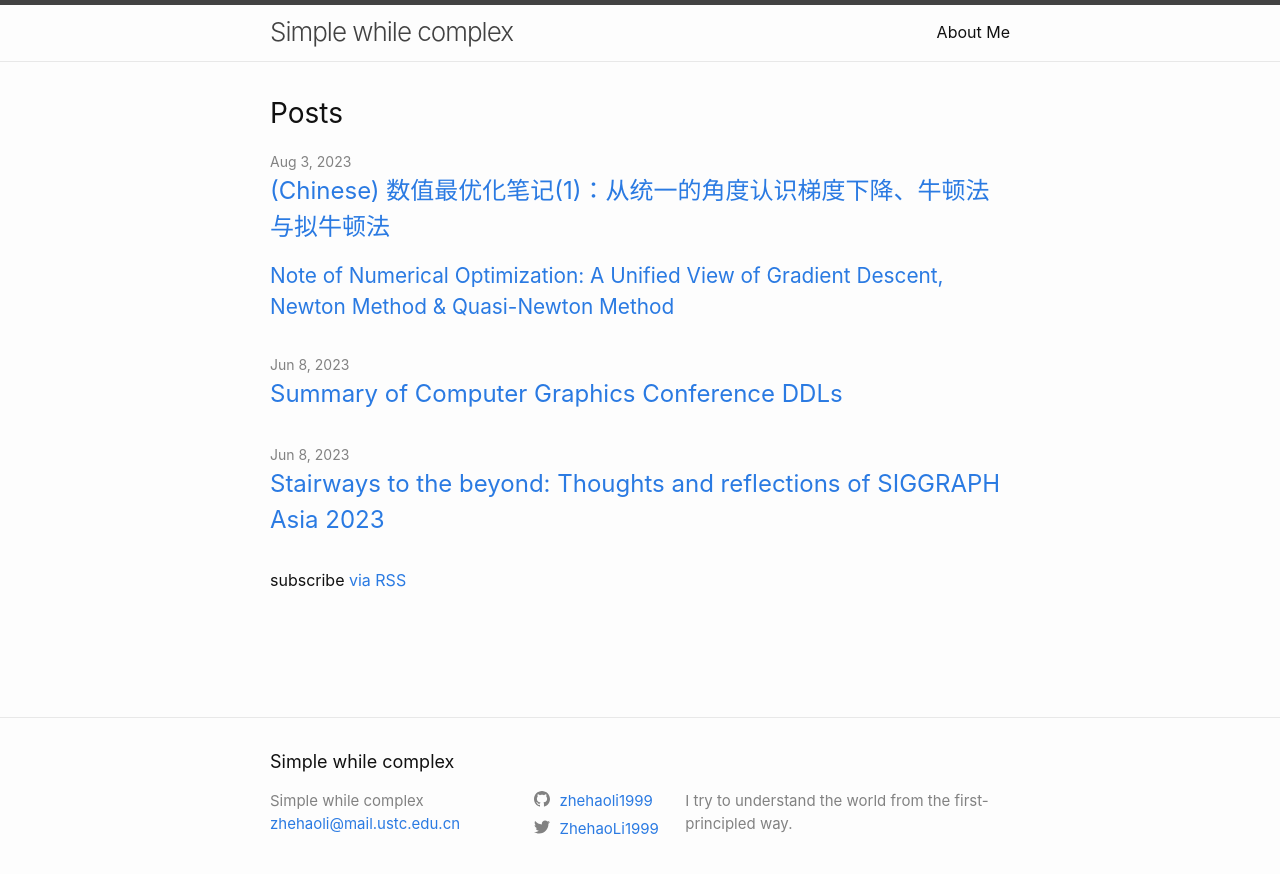
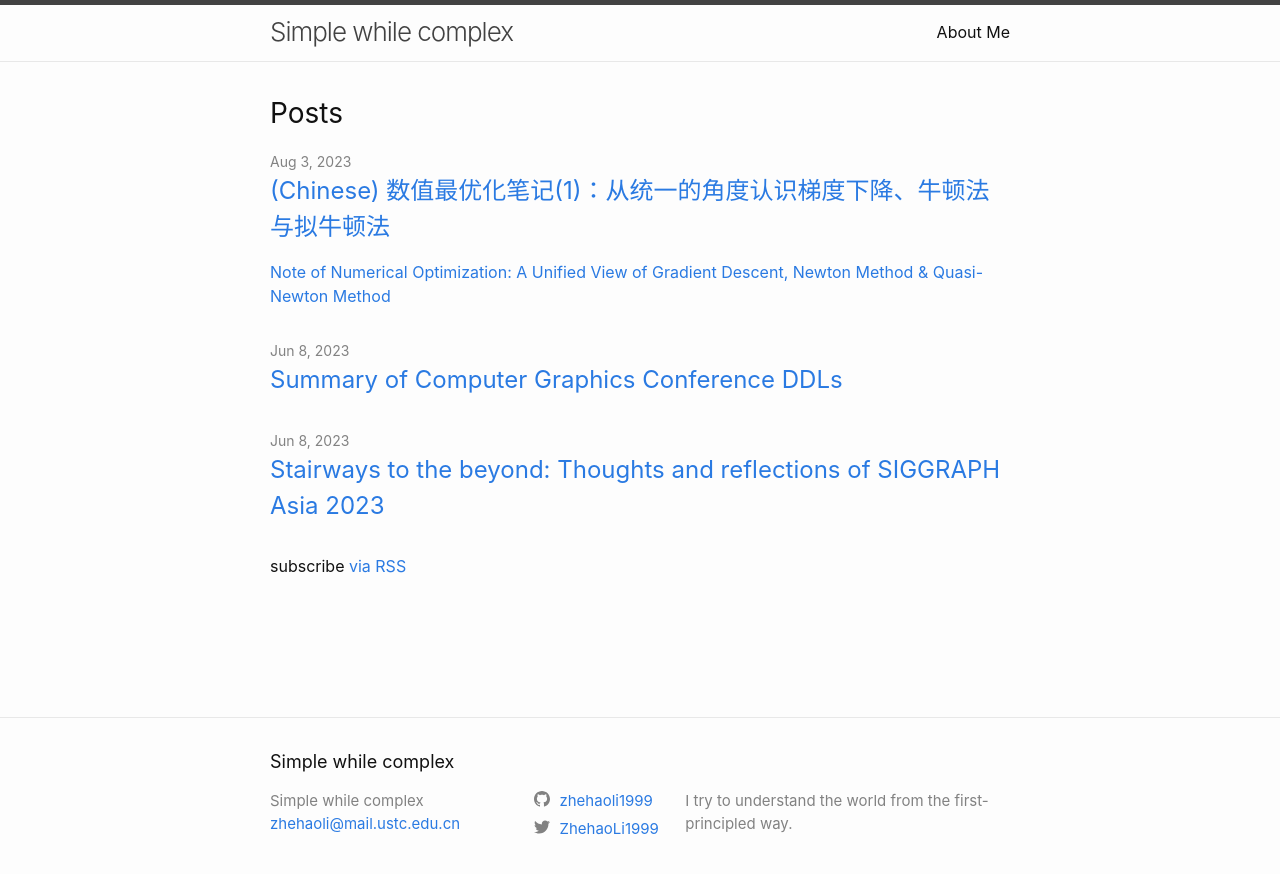
Before and after one commit to zhehaoli1999/zhehaoli1999.github.io, a Jekyll site: the page built from index.markdown, in a window 1280 px wide. Shown: the top 874 px of the page. Built offline with Jekyll 4.4.1, drawn with Linux system fonts in a browser that asks for light colours.

Commit message:
format fix

```diff
--- a/_layouts/home.html
+++ b/_layouts/home.html
@@ -23,7 +23,7 @@ layout: default
         </h3>
         {%- if post.subtitle -%}
           <h4>
-            <a class="post-sublink"">
+            <a class="page-content">
               {{ post.subtitle | escape }}
             </a>
           </h4>
```
